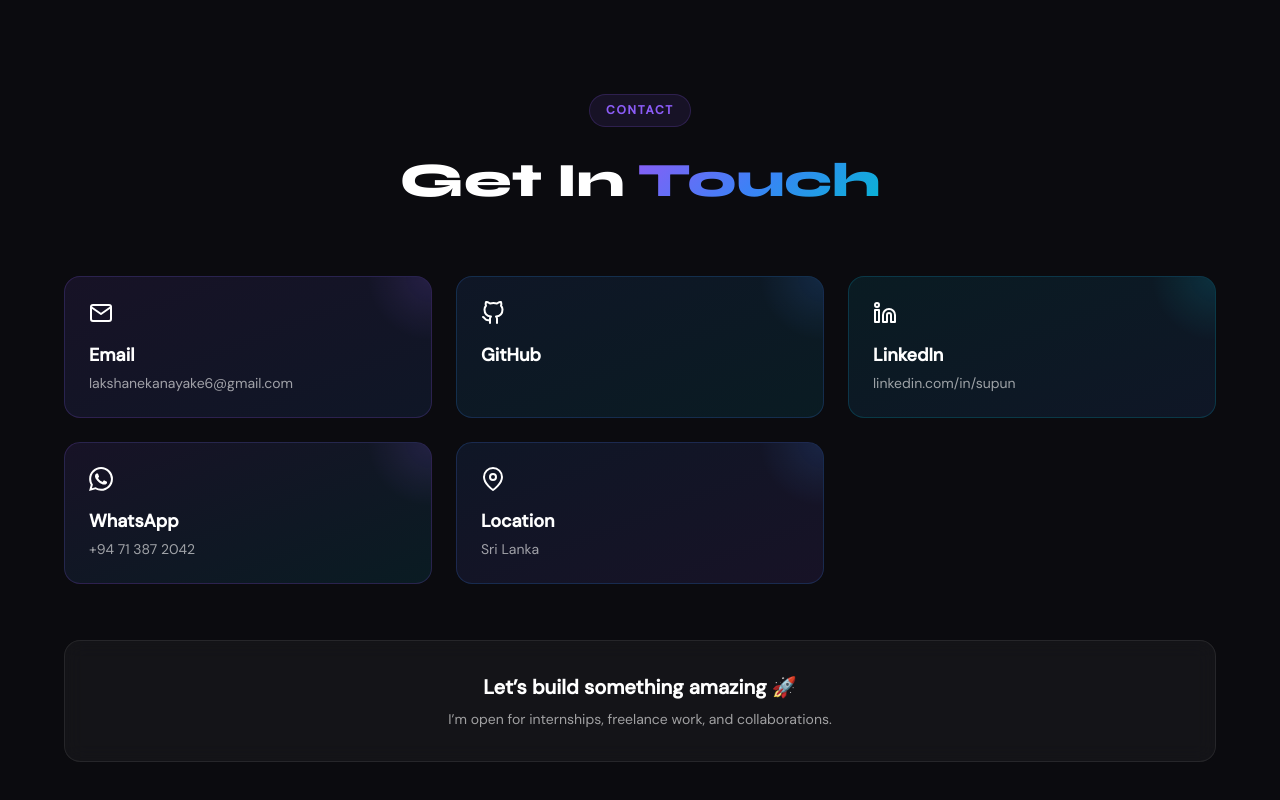
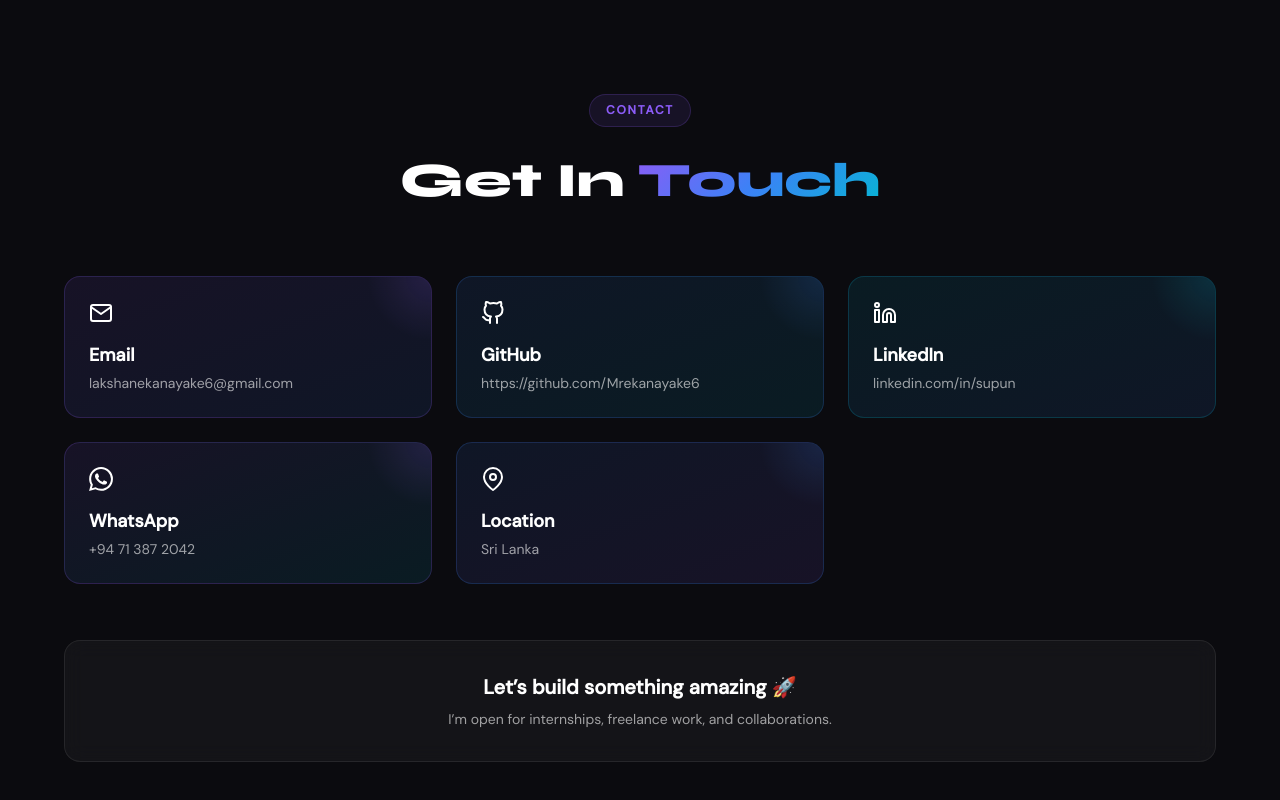
Before and after one commit to Mrekanayake6/Portfolio, a React (Vite) app: page / in a window 1280 px wide. Shown: the part 6415-7215 px from the top of the page. Built offline with nearby package versions, Linux system fonts and the light colour scheme.

Commit message:
Update Contact.tsx

```diff
--- a/src/components/Contact.tsx
+++ b/src/components/Contact.tsx
@@ -15,7 +15,7 @@ const contacts = [
   {
     icon: <FiGithub />,
     title: "GitHub",
-    value: "",
+    value: "https://github.com/Mrekanayake6",
     link: "https://github.com/",
     gradient: "from-blue/10 to-cyan/10",
     borderColor: "rgba(59,130,246,0.2)",
```
